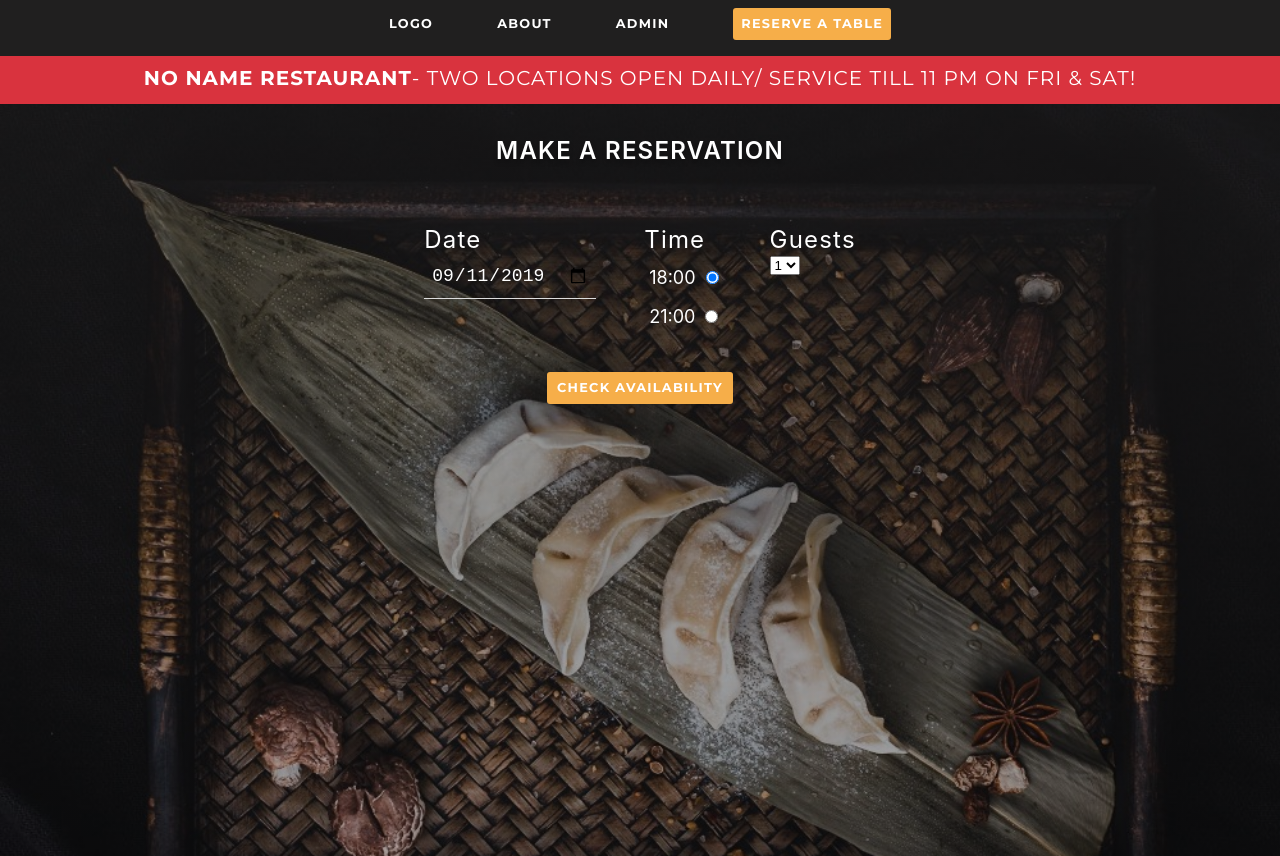
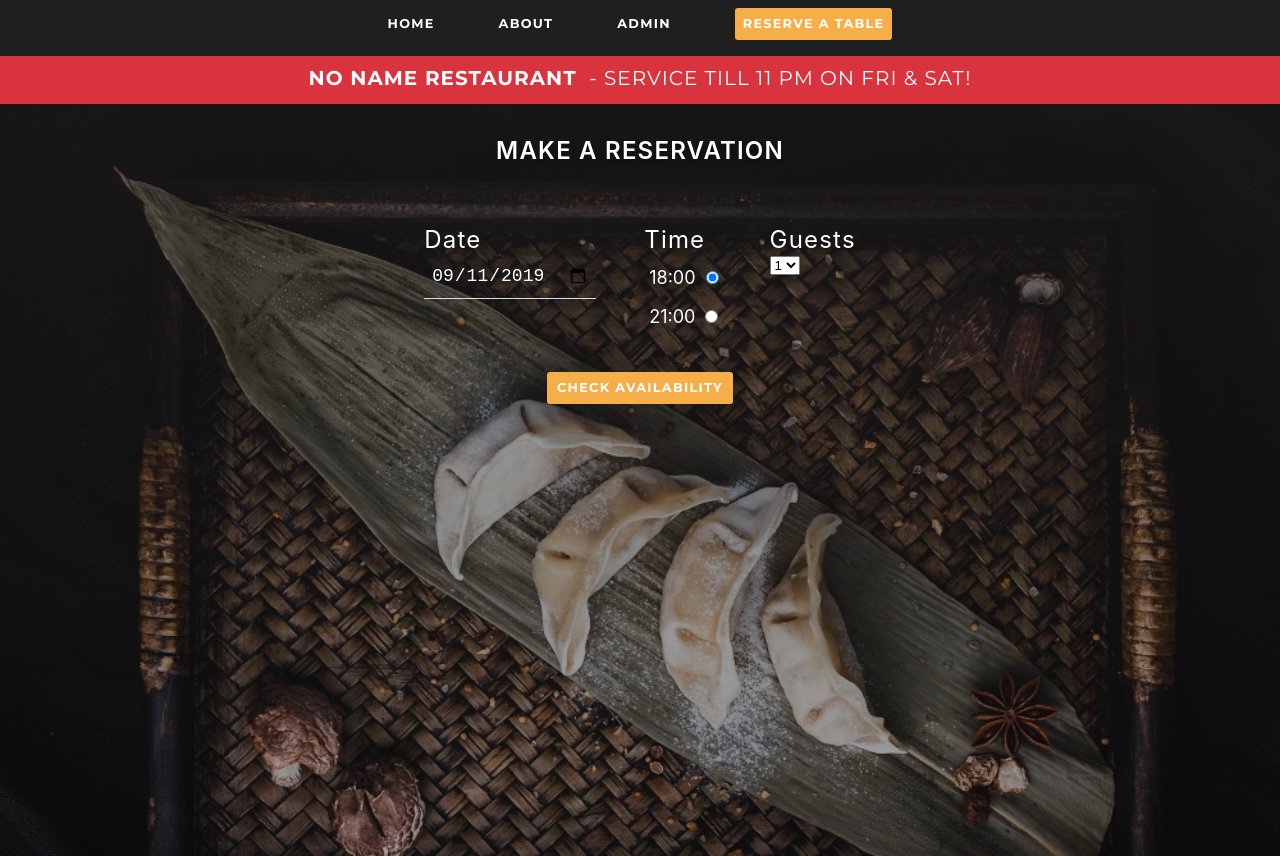
Before and after one commit to jakobedeus/restaurant_frontend, a React (Create React App) app: page /Booking in a window 1280 px wide. Built offline with nearby package versions, Linux system fonts and the light colour scheme.

Commit message:
Fix style

```diff
--- a/src/components/About/About.tsx
+++ b/src/components/About/About.tsx
@@ -14,9 +14,9 @@ class About extends React.Component<{}, {}>  {
                     </p>
                     <h2>Opening hours</h2>
                     <h3>Lunch</h3>
-                    <p>11:30AM to 2:20PM Monday-Friday</p>
+                    <p>From 12 Tuesday - Sunday</p>
                     <h3>Dinner</h3>
-                    <p>opens at 6:00PM to 11.00 everyday</p>
+                    <p>opens at 12AM to midnight everyday</p>
 
                 </div>
             </div>
--- a/src/components/Booking/Booking.tsx
+++ b/src/components/Booking/Booking.tsx
@@ -140,7 +140,7 @@ class Booking extends React.Component<{}, IBookingState>  {
 
                 <h1 className="banner">
                     <span>NO NAME RESTAURANT</span>
-                    - TWO LOCATIONS OPEN DAILY/ SERVICE TILL 11 PM ON FRI & SAT!
+                    &nbsp; - SERVICE TILL 11 PM ON FRI & SAT!
                 </h1>
 
                 {!this.state.bookingCreateOk && <CheckBooking
--- a/src/components/Booking/CreateBooking/CreateBooking.tsx
+++ b/src/components/Booking/CreateBooking/CreateBooking.tsx
@@ -241,7 +241,7 @@ class CreateBooking extends React.Component<ICreateBookingProps, ICreateBookingS
                         <div className="gdpr-row">
                             <div className="form-gdpr form-row">
                                 <label htmlFor="GDPR">
-                                    GDPR
+                                    Accept GDPR's terms
                                 </label>
                                 <input
                                     type="checkbox"
--- a/src/components/Navbar/Navbar.tsx
+++ b/src/components/Navbar/Navbar.tsx
@@ -9,7 +9,7 @@ class Navbar extends React.Component<{}, {}>  {
 
 					<nav className="navbar">
             <div className="link-group">
-              <Link className="navbar-brand" to="/" >LOGO</Link>
+              <Link className="navbar-brand" to="/" >HOME</Link>
 							<NavLink className="nav-item nav-link" activeClassName="active" to="/about">About</NavLink>
 							<NavLink className="nav-item nav-link" activeClassName="active" to="/admin">Admin</NavLink>
 							<Link className="nav-item nav-link btn-booking" to="/booking">Reserve a table</Link>
```
